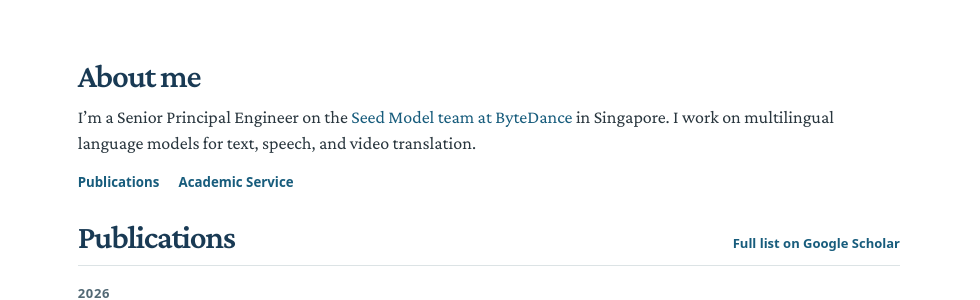
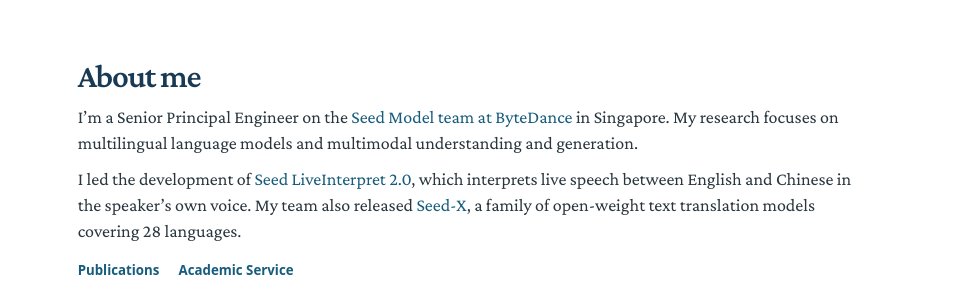
Before and after one commit to cshanbo/cshanbo.github.io, a plain HTML site: page index.html in a window 1280 px wide. Shown: the top 300 px of the page, 300-1280 px from the left. Drawn offline with Linux system fonts and the light colour scheme.

Commit message:
Highlight multimodal research, Seed LiveInterpret 2.0 and Seed-X in the bio

```diff
--- a/index.html
+++ b/index.html
@@ -4,7 +4,7 @@
 <meta charset="utf-8">
 <meta name="viewport" content="width=device-width, initial-scale=1">
 <title>Shanbo Cheng | Seed Model, ByteDance</title>
-<meta name="description" content="Shanbo Cheng (程善伯) is a Senior Principal Engineer on the Seed Model team at ByteDance in Singapore. Research on multilingual models, simultaneous interpretation, and multimodal translation.">
+<meta name="description" content="Shanbo Cheng (程善伯) is a Senior Principal Engineer on the Seed Model team at ByteDance in Singapore. Research on multilingual language models and multimodal understanding and generation.">
 <link rel="canonical" href="https://cshanbo.github.io/">
 <link rel="stylesheet" href="assets/site.css">
 <style>
@@ -36,7 +36,8 @@
 </div>
 </header><main id="main">
   <section class="about" aria-labelledby="about-me"><h2 id="about-me">About me</h2>
-    <p>I’m a Senior Principal Engineer on the <a href="https://seed.bytedance.com/en/">Seed Model team at ByteDance</a> in Singapore. I work on multilingual language models for text, speech, and video translation.</p>
+    <p>I’m a Senior Principal Engineer on the <a href="https://seed.bytedance.com/en/">Seed Model team at ByteDance</a> in Singapore. My research focuses on multilingual language models and multimodal understanding and generation.</p>
+<p>I led the development of <a href="#liveinterpret">Seed LiveInterpret 2.0</a>, which interprets live speech between English and Chinese in the speaker’s own voice. My team also released <a href="#seed-x">Seed-X</a>, a family of open-weight text translation models covering 28 languages.</p>
 <nav class="page-nav" aria-label="On this page"><a href="#publications">Publications</a><a href="#academic-service">Academic Service</a></nav>
 </section>
   <section class="pubs-by-year" aria-labelledby="publications"><div class="pub-heading">
```
